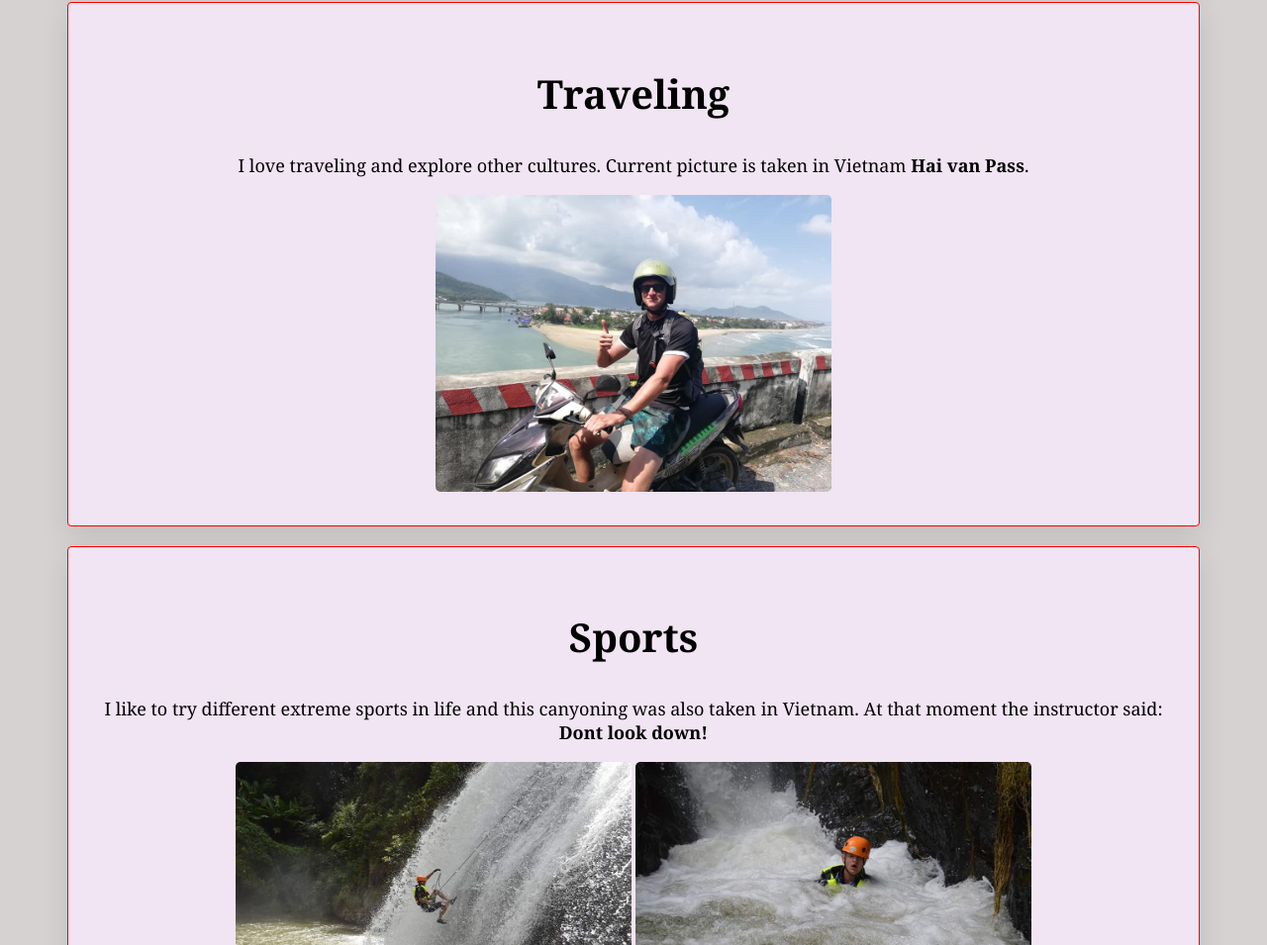
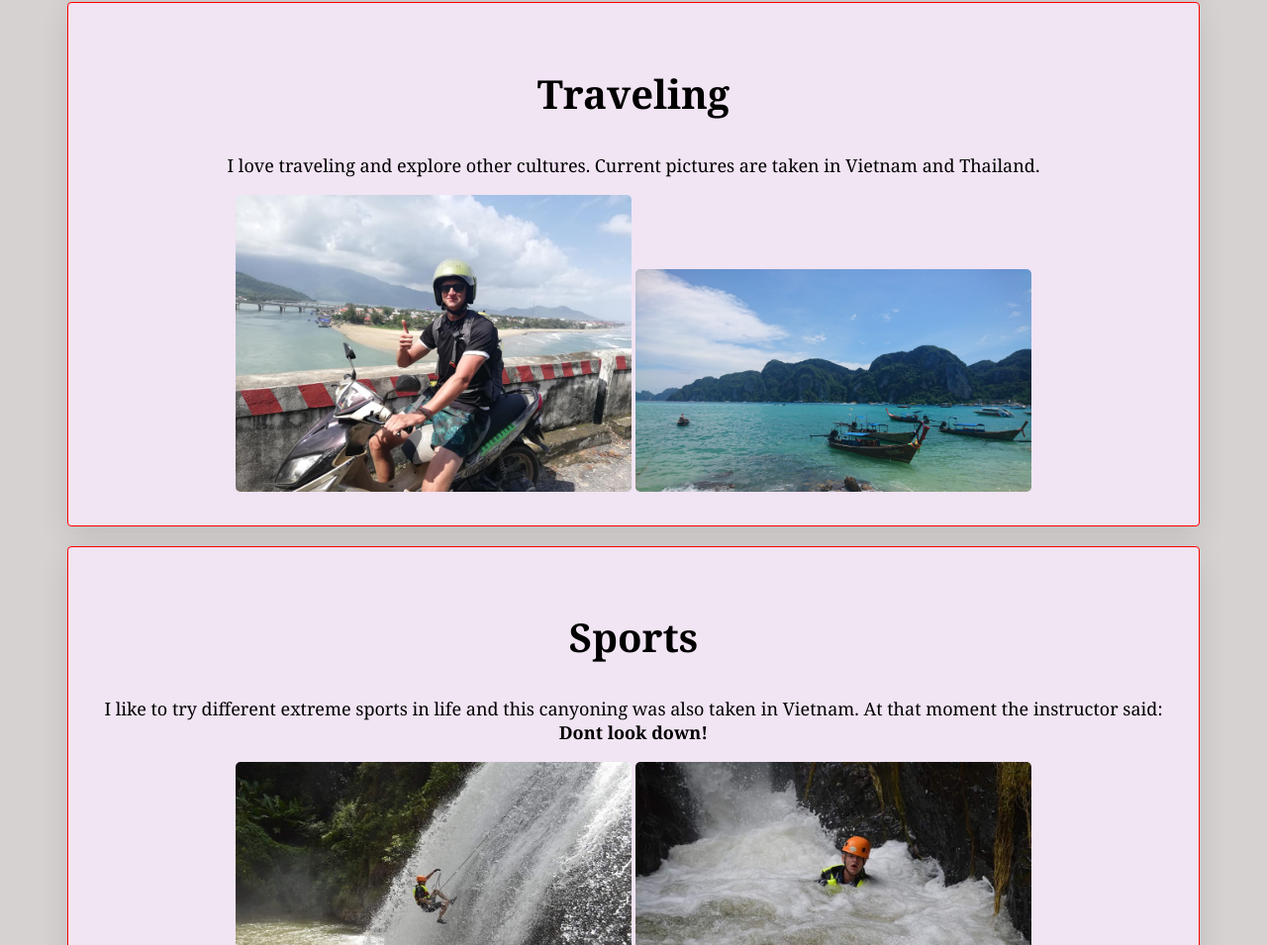
Before and after one commit to MarioPaju1991/profile, a plain HTML site: page index.html in a window 1280 px wide. Shown: the part 1232-2187 px from the top of the page at 99% size. Drawn offline with Linux system fonts and the light colour scheme.

Commit message:
make my profile prettier

```diff
--- a/index.html
+++ b/index.html
@@ -36,8 +36,9 @@
       <div class="card">
       <h2>Traveling</h2>
         <p> I love traveling and explore other cultures.
-          Current picture is taken in Vietnam <strong>Hai van Pass</strong>.</p>
+          Current pictures are taken in Vietnam and Thailand.</p>
           <img src="images/hai van pass.jpg" alt="Vietnam" class="picture">
+          <img src="images/travel.jpg" alt="travel" class="picture">
       </div>
 
       <div class="card">
```
